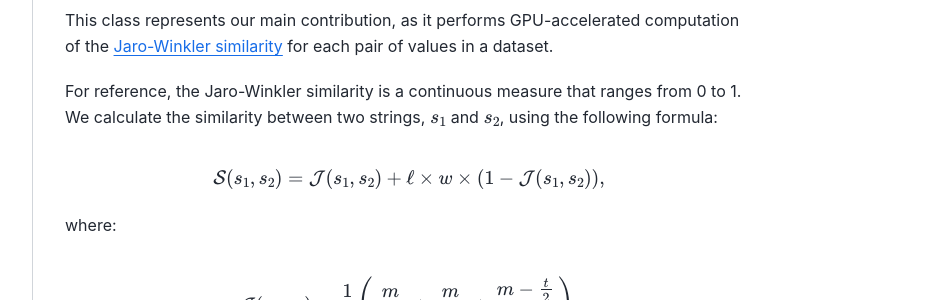
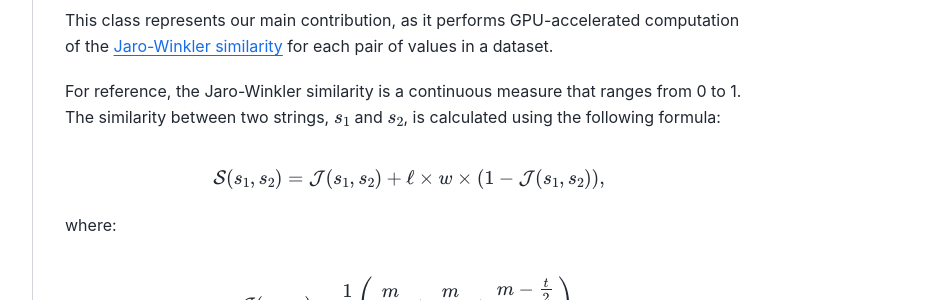
Before and after one commit to jacobmorrier/fast-er, a Sphinx documentation site: the page built from docs/source/deduplication.rst, in a window 1280 px wide and 1263 px high. Shown: the part 128-428 px from the top of the window, without its empty margins (223-1168 px from the left). Built offline with Sphinx 7.4.7 and the Sphinx Book theme 1.1.4, drawn with Linux system fonts in a browser that asks for light colours; pages that are not in the unit, such as notebooks, are missing from menus.

Commit message:
Update deduplication.rst

```diff
--- a/docs/source/deduplication.rst
+++ b/docs/source/deduplication.rst
@@ -3,7 +3,7 @@ Deduplication
 
 This class represents our main contribution, as it performs GPU-accelerated computation of the `Jaro-Winkler similarity <https://en.wikipedia.org/wiki/Jaro–Winkler_distance>`_ for each pair of values in a dataset.
 
-For reference, the Jaro-Winkler similarity is a continuous measure that ranges from 0 to 1. We calculate the similarity between two strings, :math:`s_1` and :math:`s_2`, using the following formula:
+For reference, the Jaro-Winkler similarity is a continuous measure that ranges from 0 to 1. The similarity between two strings, :math:`s_1` and :math:`s_2`, is calculated using the following formula:
 
 .. math::
 
```
